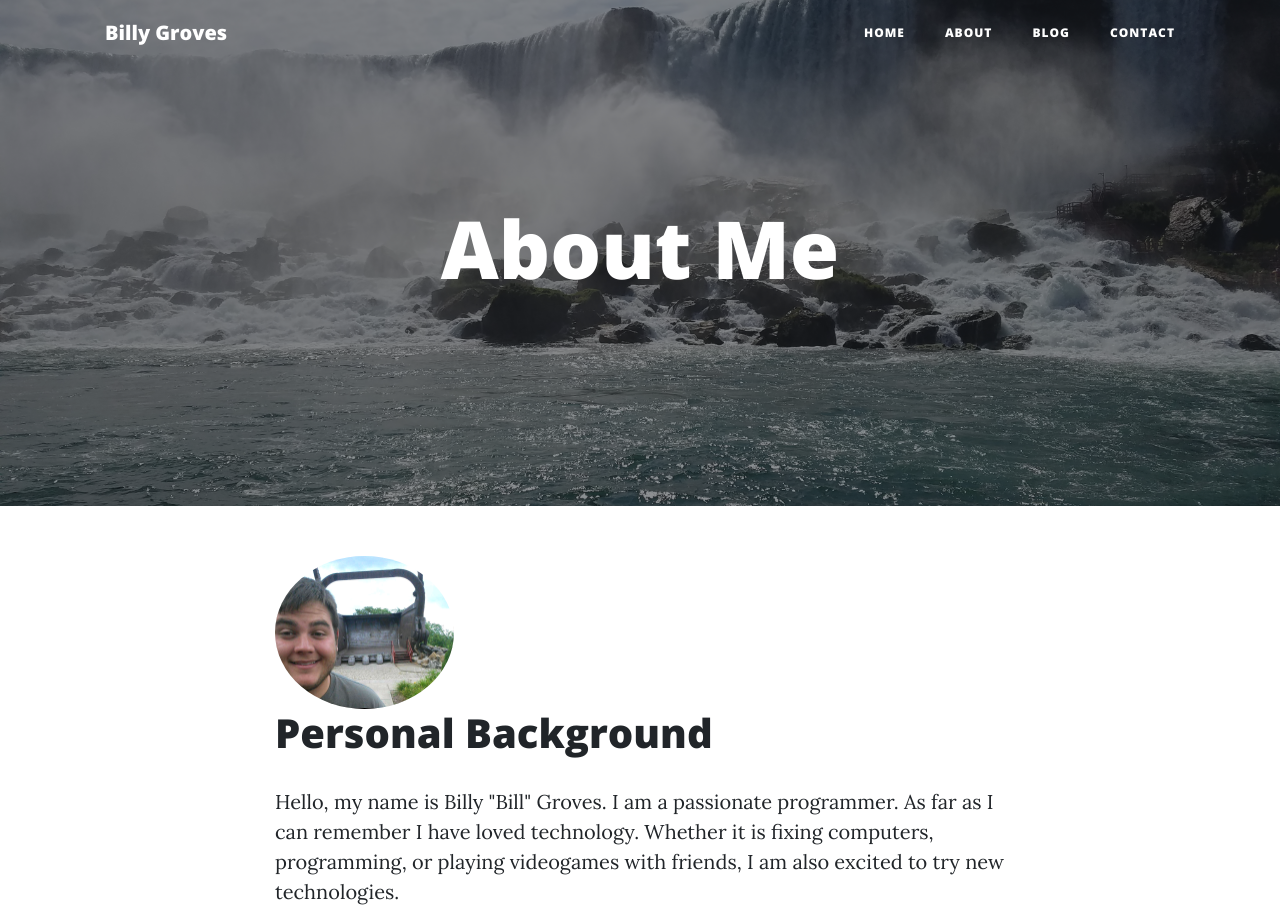
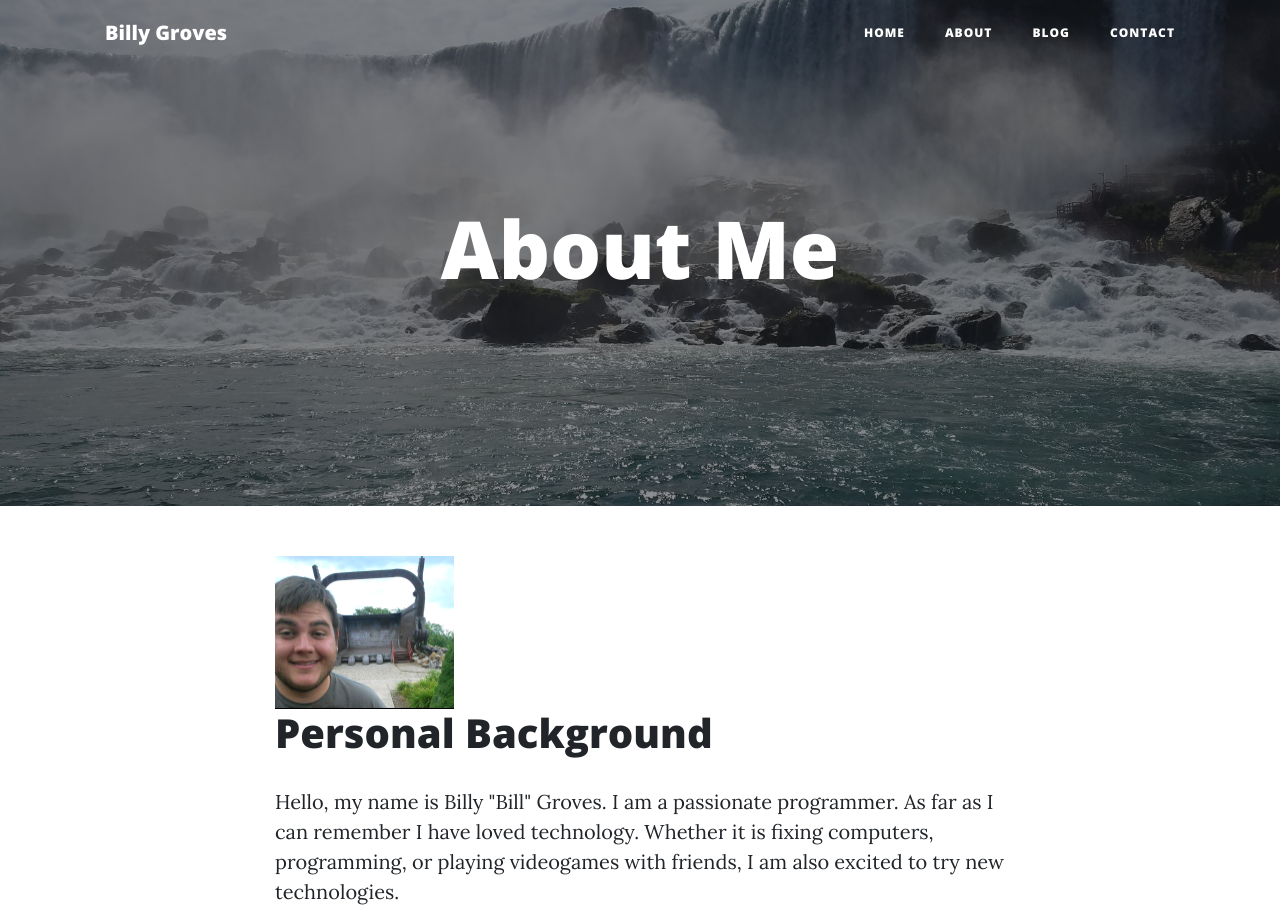
Before and after one commit to billyggroves/myBlog, a Flask app: template templates/about.html in a window 1280 px wide. Shown: the top 909 px of the page. Run offline with Flask 2, Linux system fonts and the light colour scheme; the template is opened without the code that fills it, so the values that code supplies are empty; some libraries are stand-ins or nearby versions.

Commit message:
Change about.html pic of me

```diff
--- a/templates/about.html
+++ b/templates/about.html
@@ -25,7 +25,7 @@
     <div class="container">
       <div class="row">
         <div class="col-lg-8 col-md-10 mx-auto">
-          <img src="/static/img/aboutBG.png" class="rounded-circle">
+          <img src="/static/img/aboutBG.png"> <!--class="rounded-circle" -->
           <h1>Personal Background</h1>
           <p>
             Hello, my name is Billy "Bill" Groves. I am a passionate programmer.
```
